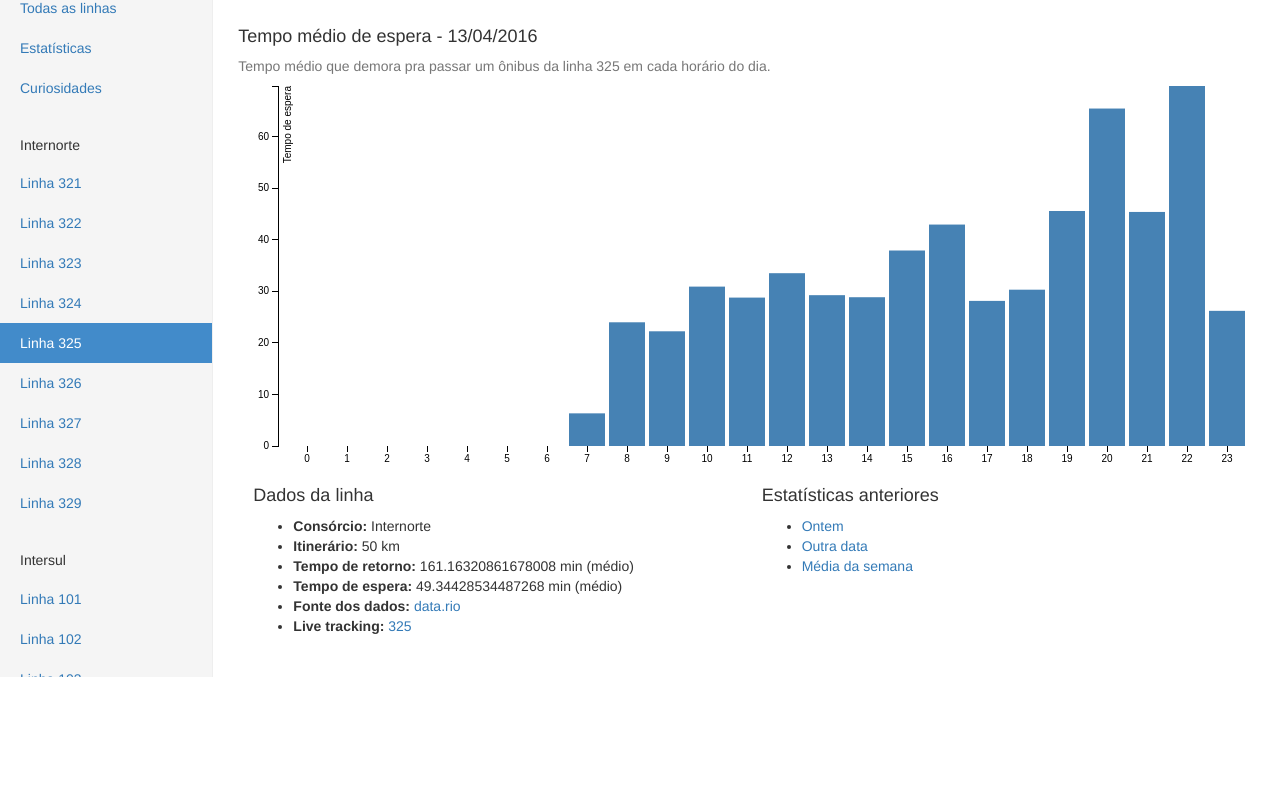
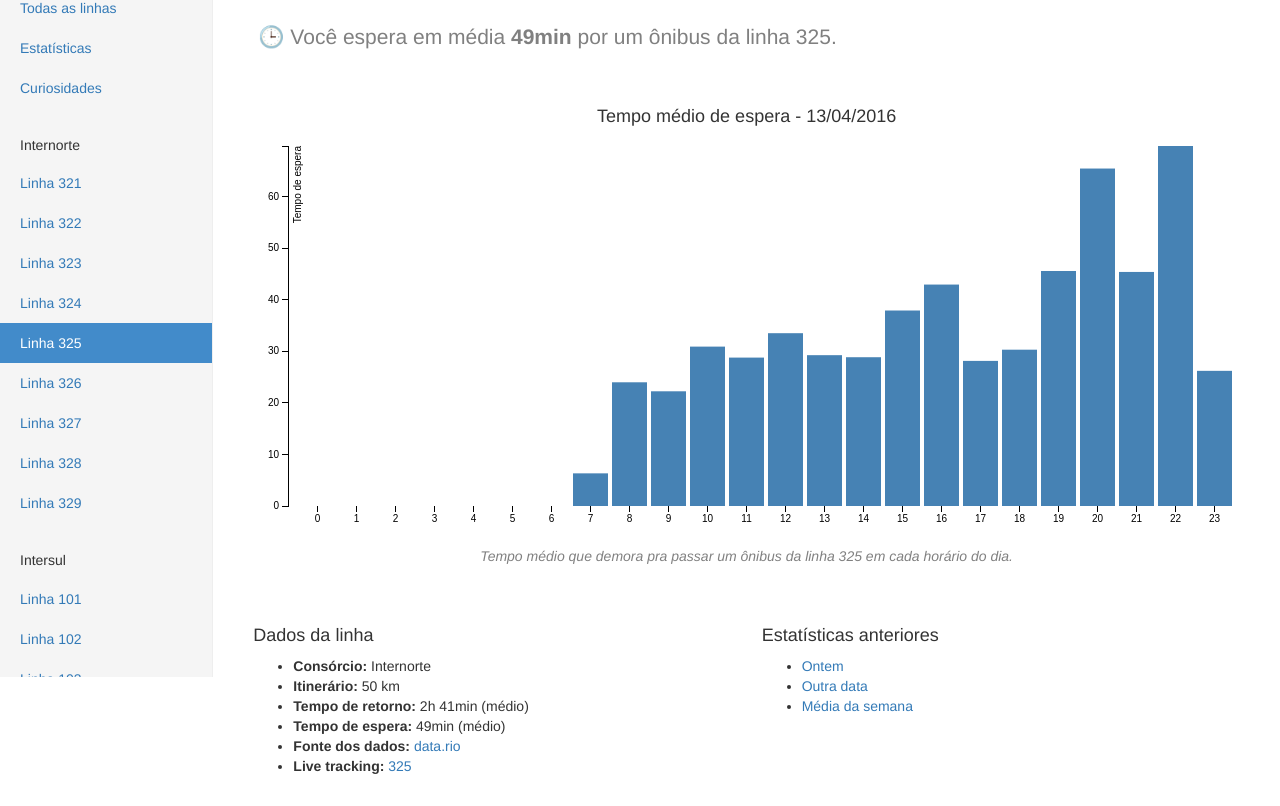
Before and after one commit to macecchi/bus-interval, a plain HTML site: page index.html in a window 1280 px wide. Shown: the part 123-929 px from the top of the page. Before the commit the page ends 800 px from the top, so only its background shows below. Drawn offline with nearby package versions, Linux system fonts and the light colour scheme.

Commit message:
Formatted time and better layout

```diff
--- a/css/dashboard.css
+++ b/css/dashboard.css
@@ -115,6 +115,29 @@ body {
   display: none;
 }
 
+.line-subtitle {
+  font-size: 1.5em;
+  margin: 5px 20px;
+  color: gray;
+}
+
+.graph-title {
+  text-align: center;
+  margin: 50px 0 10px;;
+}
+
 #graph {
   height: 400px;
+  margin: 10px;
 }
+
+.graph-legend {
+  text-align: center;
+  font-style: italic;
+  color: gray;
+  margin: 10px 10px 50px 10px;
+}
+
+#avg-wait-time-title {
+  font-weight: bold;
+}
--- a/index.html
+++ b/index.html
@@ -74,12 +74,14 @@
         <div class="col-sm-9 col-sm-offset-3 col-md-10 col-md-offset-2 main">
           <h1 class="page-header">Linha 325 - Ribeira X Castelo (Circular)</h1>
 
-          <div class="row placeholders">
-              <h4>Tempo médio de espera - 13/04/2016</h4>
-              <span class="text-muted">Tempo médio que demora pra passar um ônibus da linha 325 em cada horário do dia.</span>
+          <div class="row">
+            <p class="line-subtitle">🕒 Você espera em média <span id="avg-wait-time-title"></span> por um ônibus da linha 325.</p>
           </div>
 
-          <div class="row" id="graph">
+          <div class="row">
+            <h4 class="graph-title">Tempo médio de espera - 13/04/2016</h4>
+            <div id="graph"></div>
+            <div class="graph-legend">Tempo médio que demora pra passar um ônibus da linha 325 em cada horário do dia.</div>
           </div>
 
           <div class="row">
@@ -112,6 +114,7 @@
     <script src="https://ajax.googleapis.com/ajax/libs/jquery/1.11.3/jquery.min.js"></script>
     <script src="js/bootstrap.min.js"></script>
     <script src="http://d3js.org/d3.v3.min.js"></script>
+    <script src="js/utils.js"></script>
     <script src="js/dashboard.js"></script>
   </body>
 </html>
--- a/js/dashboard.js
+++ b/js/dashboard.js
@@ -57,7 +57,8 @@ function processStats(line, date) {
         .attr("y", function(d) { return y(d.waitTime); })
         .attr("height", function(d) { return height - y(d.waitTime); });
 
-        $('#avg-return-time').html(data.avgReturnTime + ' min');
-        $('#avg-wait-time').html(data.avgWaitTime + ' min');
+        $('#avg-return-time').html(minutesToFormattedTime(data.avgReturnTime));
+        $('#avg-wait-time').html(minutesToFormattedTime(data.avgWaitTime));
+        $('#avg-wait-time-title').html(minutesToFormattedTime(data.avgWaitTime));
   });
 }
--- /dev/null
+++ b/js/utils.js
@@ -0,0 +1,24 @@
+function pad(str, size){ return ('        ' + str).substr(-size); }
+function padZero(num, size){ return ('000000000' + num).substr(-size); }
+
+function minutesToFormattedTime(minutes) {
+	var timeDiffHours = Math.floor(minutes / 60);
+	var timeDiffMinutes = Math.floor(minutes % 60);
+  if (timeDiffHours > 0) {
+	   return timeDiffHours + 'h ' + padZero(timeDiffMinutes,2) + 'min';
+  } else {
+	   return padZero(timeDiffMinutes,2) + 'min';
+  }
+}
+
+function formatDateTime(date) {
+	return '' + padZero(date.getDate(),2) + '/' + padZero(date.getMonth()+1,2) + '/' + date.getFullYear() + ' ' + padZero(date.getHours(),2) + ':' + padZero(date.getMinutes(),2) + ':' + padZero(date.getSeconds(),2);
+}
+
+function formatTime(date) {
+	return '' + padZero(date.getHours(),2) + ':' + padZero(date.getMinutes(),2) + ':' + padZero(date.getSeconds(),2);
+}
+
+function formatSense(sense) {
+	return sense.split(' X ')[0];
+}
```
